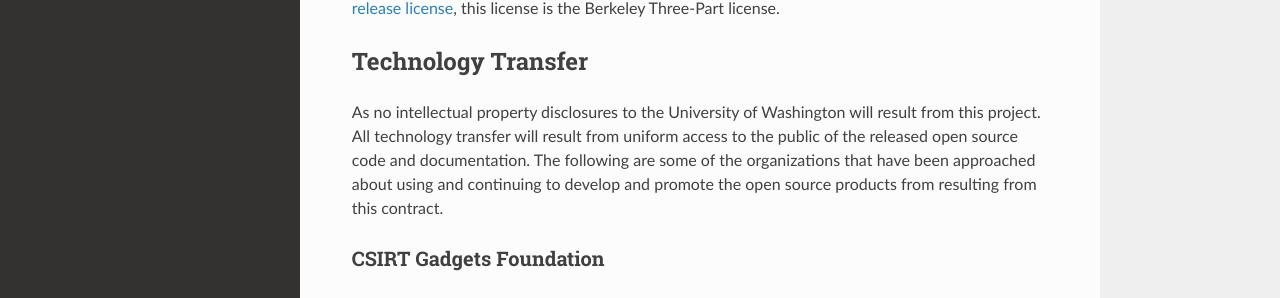
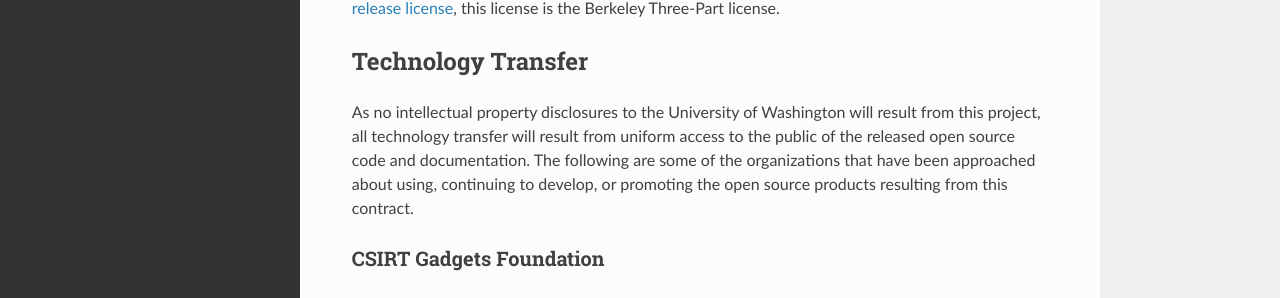
Before and after one commit to uw-dims/dims-swplan, a Sphinx documentation site: the page built from docs/source/commercializationplan.rst, in a window 1280 px wide and 900 px high. Shown: the part 339-637 px from the top of the window. Built offline with Sphinx 7.4.7 and the Read the Docs theme 2.0.0, drawn with Linux system fonts in a browser that asks for light colours; pages that are not in the unit, such as notebooks, are missing from menus.

Commit message:
Fix sentence structure

```diff
--- a/docs/source/commercializationplan.rst
+++ b/docs/source/commercializationplan.rst
@@ -23,10 +23,10 @@
 -------------------
 
 As no intellectual property disclosures to the University of Washington will
-result from this project. All technology transfer will result from uniform
+result from this project, all technology transfer will result from uniform
 access to the public of the released open source code and documentation.
 The following are some of the organizations that have been approached about
-using and continuing to develop and promote the open source products from
+using, continuing to develop, or promoting the open source products
 resulting from this contract.
 
 
```
